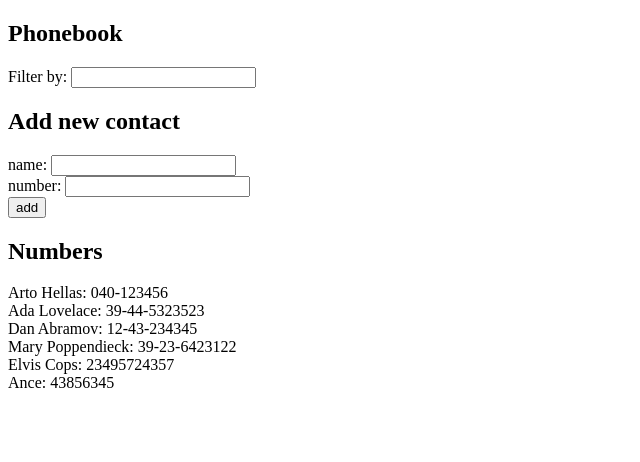
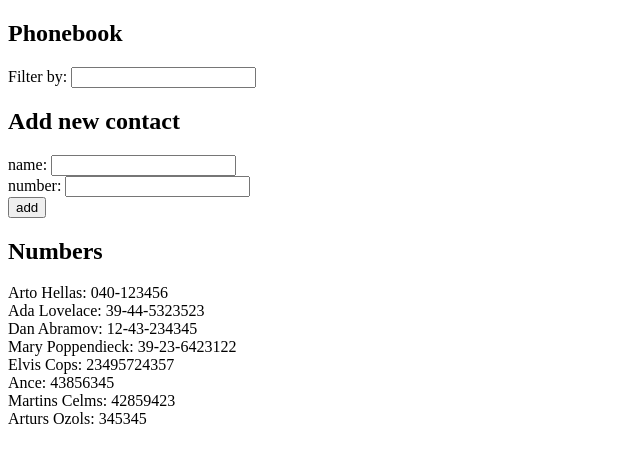
Before and after one commit to elviscops/Part2_FullstackOpen, a React (Vite) app in the folder part2/Phonebook_2.6-2.10/: page / in a window 1280 px wide. Shown: the top 462 px of the page, without its empty margins (0-640 px from the left). Built offline with nearby package versions, Linux system fonts and the light colour scheme; data requests are answered from the project's data file.

Commit message:
Exercise 2.13

```diff
--- a/part2/Phonebook_2.6-2.10/db.json
+++ b/part2/Phonebook_2.6-2.10/db.json
@@ -29,6 +29,16 @@
       "id": "7b7c",
       "name": "Ance",
       "number": "43856345"
+    },
+    {
+      "id": "dc63",
+      "name": "Martins Celms",
+      "number": "42859423"
+    },
+    {
+      "id": "48a1",
+      "name": "Arturs Ozols",
+      "number": "345345"
     }
   ]
 }
--- a/part2/Phonebook_2.6-2.10/src/App.jsx
+++ b/part2/Phonebook_2.6-2.10/src/App.jsx
@@ -1,5 +1,6 @@
 import { useState, useEffect } from 'react'
 import axios from 'axios'
+import phoneBookHandler from './persons'
 
 const SectionTitle = (props) => <h2>{props.title}</h2>
 
@@ -55,11 +56,11 @@ const App = () => {
     const [showAllContacts, setShowAllContacts] = useState(true)
 
     useEffect(()=>{
-        axios.get('http://localhost:3001/persons')
+        phoneBookHandler
+            .getAll()
             .then(response => {
-                const personData = response.data
-                setPersons(personData)
-            })
+                setPersons(response)
+        })
     },[])
 
     const addContact = (event) => {
@@ -71,13 +72,14 @@ const App = () => {
         if (findEquals(newContactCard.name, persons)) {
             alert(newContactCard.name + " already exists")
         }else {
-            axios
-                .post('http://localhost:3001/persons',newContactCard)
+            phoneBookHandler
+                .addContact(newContactCard)
                 .then(response => {
-                    setPersons(persons.concat(response.data))
+                    setPersons(persons.concat(response))
                     setNewName('')
                     setNewNumber('')
                 })
+
 
         }
     }
--- /dev/null
+++ b/part2/Phonebook_2.6-2.10/src/persons.js
@@ -0,0 +1,15 @@
+import axios from "axios";
+
+const baseUrl = 'http://localhost:3001/persons'
+
+const getAll = () => {
+    const request = axios.get(baseUrl);
+    return request.then(response => response.data)
+}
+
+const addContact = newContact => {
+    const request = axios.post(baseUrl,newContact)
+    return request.then(response => response.data)
+}
+
+export default {getAll,addContact}
```
